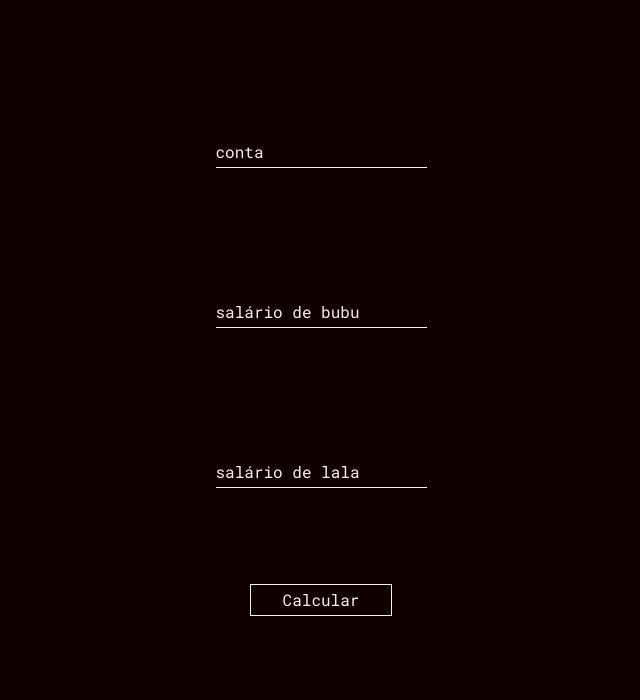
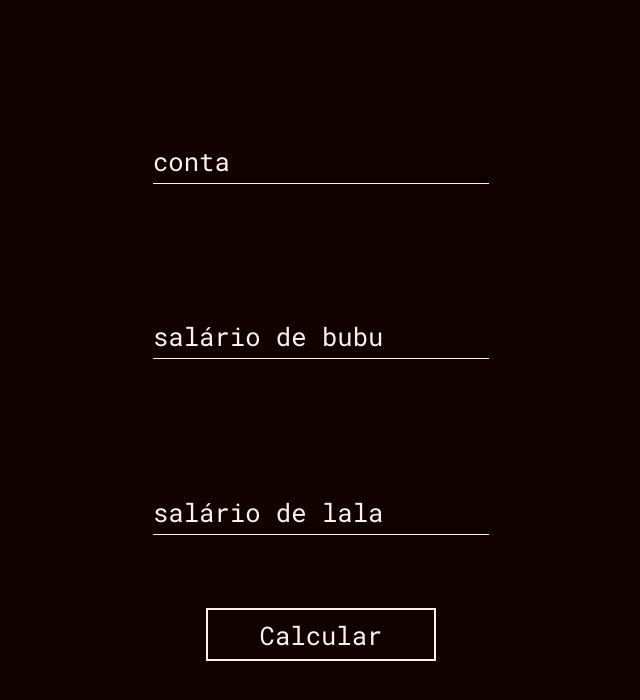
Before and after one commit to s4ntosbruno/pay-divider, a plain HTML site: page index.html in a window 1280 px wide. Shown: the whole page, without its empty margins (319-959 px from the left). Drawn offline with Linux system fonts and the light colour scheme.

Commit message:
css melhorado para telas menores

```diff
--- a/styles.css
+++ b/styles.css
@@ -1,12 +1,6 @@
 @import url("https://fonts.googleapis.com/css2?family=Roboto+Mono&display=swap");
 
-h1,
-h3 {
-  margin: 0;
-}
-
 :root {
-  --primary: #f00;
   --text: #ffefef;
   --background: #100;
 }
@@ -14,14 +8,13 @@ h3 {
 body {
   height: 100vh;
   display: flex;
-  justify-content: space-around;
   align-items: center;
   flex-direction: column;
   justify-content: space-evenly;
   background-color: var(--background);
   color: var(--text);
   font-family: "Roboto Mono", sans-serif;
-  font-size: 2vmin;
+  font-size: 2vmax;
   transition: all 0.5s;
 }
 
```
